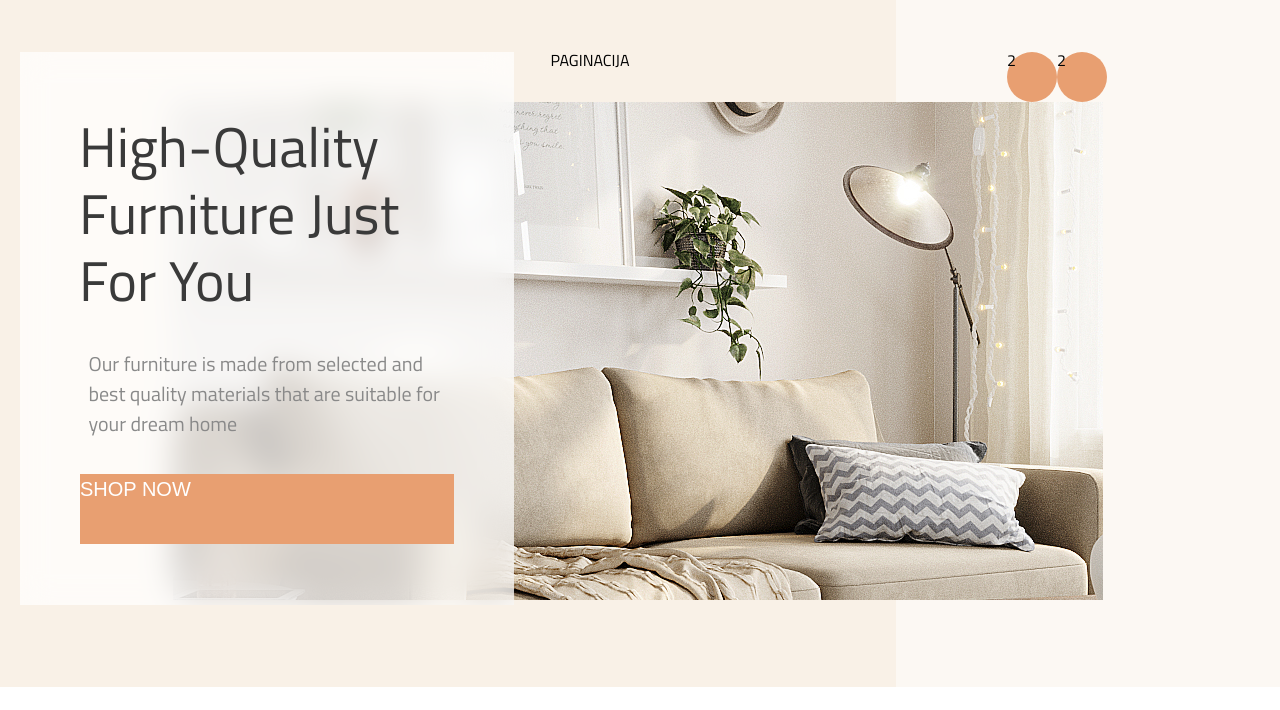
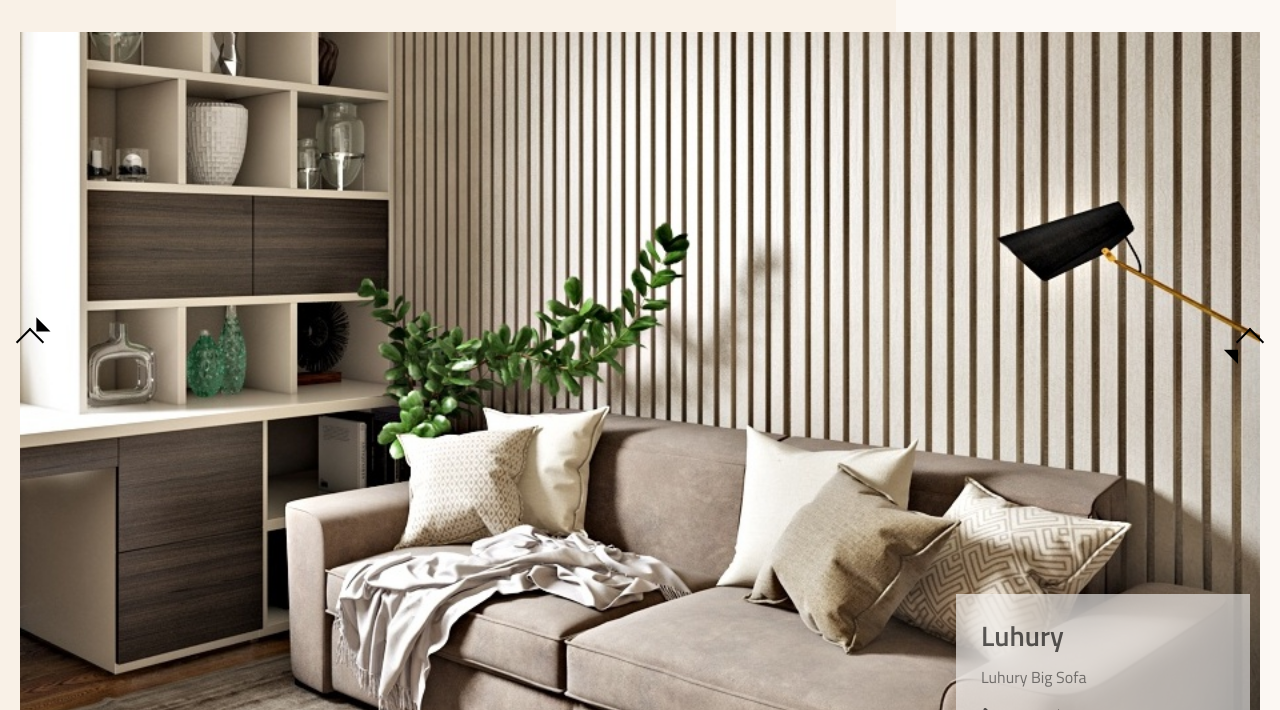
Before and after one commit to veselovp/WebSiteJS-CSS-HTML, a website: page src/index.html in a window 1280 px wide. Shown: the part 88-798 px from the top of the page. Drawn offline with nearby package versions, Linux system fonts and the light colour scheme; files that its build step writes are made by us from their sources; files whose address does not match are found by name; a web font is replaced by a local one.

Commit message:
some fixings from main slider

```diff
--- a/gulp/version.json
+++ b/gulp/version.json
@@ -1,3 +1,3 @@
 {
-    "main": "20221225163321"
+    "main": "20230430205310"
 }
--- a/src/html/common.html
+++ b/src/html/common.html
@@ -5,49 +5,34 @@
         <div class="common__cart-left left-cart">
           <div class="left-cart__body">
             <div class="left-cart__title">
-                            <h1 class="left-cart__text">High-Quality
-                                Furniture Just
-                                For You</h1>
+              <h1 class="left-cart__text">
+                High-Quality Furniture Just For You
+              </h1>
             </div>
             <div class="left-cart__bottom">
-                            <h2 class="left-cart__bottom">Our furniture is made from selected and best quality materials that are suitable for your dream home</h2>
+              <h2 class="left-cart__bottom">
+                Our furniture is made from selected and best quality materials
+                that are suitable for your dream home
+              </h2>
             </div>
-                        <div class="left-cart__btn"><button type="submit" class="button">SHOP NOW</button></div>
+            <div class="left-cart__btn">
+              <button type="submit" class="button">SHOP NOW</button>
             </div>
           </div>
-                <!-- Slider main container -->
-                <div class="swiper mySwiper">
-                    <div class="swiper-inner">
-                        <div class="swiper-pagination2">PAGINACIJA</div>
-                        <div class="swiper-hz">
-                            <div class="swiper-button-next2">2</div>
-                            <div class="swiper-button-prev2">2</div>
         </div>
-                    </div>
-                    <div class="swiper-wrapper">
-                        <div class="swiper-slide">
-                            <img src="../img/sld1.jpg" />
+        <div class="slider">
+          <div class="first">
+            <img src="../img/sld3.jpg" class="slider-slide" />
             <a href="" class="slider-main__content">
-                                <div class="slider-main__title">Bohauss</div>
-                                <div class="slider-main__text">Luhury big sofa</div>
-                                <div class="slider-main__price icon-angle-right">17000000%</div>
+              <div class="slider-main__title">Luhury</div>
+              <div class="slider-main__text">Luhury Big Sofa</div>
+              <div class="slider-main__price icon-angle-right">170000$</div>
             </a>
           </div>
-                        <div class="swiper-slide">
-                            <img src="../img/sld2.jpg" />
-                            <a href="" class="slider-main__content">
-                                <div class="slider-main__title">Her s gori</div>
-                                <div class="slider-main__text">Luhury big sofa</div>
-                                <div class="slider-main__price icon-angle-right">17000000%</div>
-                            </a>
-                        </div>
-                        <div class="swiper-slide">
-                            <img src="../img/sld3.jpg" />
-                            <a href="" class="slider-main__content">
-                                <div class="slider-main__title">Obossanije shorti</div>
-                                <div class="slider-main__text">Luhury big sofa</div>
-                                <div class="slider-main__price icon-angle-right">17009990000%</div>
-                            </a>
+          <div class="navigation">
+            <div class="arrows">
+                <div class="left-arrow"></div>
+                <div class="right-arrow"></div>
             </div>
           </div>
         </div>
@@ -55,3 +40,4 @@
       </div>
     </div>
   </div>
+</div>
--- a/src/scss/common.scss
+++ b/src/scss/common.scss
@@ -1,12 +1,181 @@
+// .common {
+//   &__wrapper {
+//     padding-bottom: 87px;
+//     background: #f9f1e7;
+//     @media (min-width: 991px) {
+//       width: 100%;
+//       height: 100%;
+//       background: linear-gradient(to right, #f9f1e7 70%, #fcf8f3 30%);
+//     }
+//   }
+
+//   &__container {
+// position: relative;
+// max-width: 1240px;
+// margin: 0px auto;
+//   }
+
+//   &__body {
+//     display: flex;
+//     padding-top: 140px;
+//     justify-content: space-between;
+//   }
+
+//   &__cart-left {
+//     display: none;
+//   }
+
+//   &__slider {
+//     width: 100%;
+//     z-index: 2;
+//     padding-top: 70px;
+//     padding-left: 25%;
+//   }
+
+//   &__small {
+//     max-width: 294px;
+//     max-height: 148px;
+//     gap: 12px;
+//     flex-direction: column;
+//     display: flex;
+//     padding: 25px;
+//     z-index: 2;
+//     align-self: flex-end;
+//   }
+// }
+
+// .left-cart {
+//   &__body {
+
+// position: absolute;
+// width: 494px;
+// height: 553px;
+// background: rgba(255, 255, 255, 0.72);
+// backdrop-filter: blur(15.5px);
+// z-index: 3;
+// display: flex;
+// flex-direction: column;
+// justify-content: center;
+// align-items: center;
+// gap: 35px;
+// padding: 45px;
+//   }
+
+//   &__text {
+// font-size: 56px;
+// line-height: 120%;
+// color: #3a3a3a;
+// max-width: 376px;
+//   }
+
+//   &__bottom {
+// max-width: 357px;
+// font-style: normal;
+// font-weight: 500;
+// font-size: 20px;
+// line-height: 150%;
+
+// color: #898989;
+//   }
+
+//   &__btn {
+// height: 70px;
+// width: 100%;
+// max-width: 374px;
+// background: #e89f71;
+// color: white;
+// font-weight: 600;
+// font-size: 20px;
+// line-height: 150%;
+//   }
+// }
+
+// .small-right {
+//   background: rgba(255, 255, 255, 0.72);
+//   backdrop-filter: blur(15.5px);
+//   width: 100%;
+
+//   &__title {
+//   }
+
+//   &__title-text {
+//     font-style: normal;
+//     font-weight: 600;
+//     font-size: 28px;
+//     line-height: 120%;
+//     color: #3a3a3a;
+//   }
+
+//   &__subtitle {
+//     font-style: normal;
+//     font-weight: 500;
+//     font-size: 16px;
+//     line-height: 150%;
+//     color: #616161;
+//   }
+
+//   &__price {
+//   }
+
+//   &__price-text {
+//     font-style: normal;
+//     font-weight: 600;
+//     font-size: 20px;
+//     line-height: 150%;
+//     color: #3a3a3a;
+//   }
+// }
+
+// .first {
+
+//   &__content {
+// position: absolute;
+// max-width: 294px;
+// max-height: 148px;
+// gap: 12px;
+// flex-direction: column;
+// display: flex;
+// padding: 25px;
+// z-index: 2;
+// align-self: flex-end;
+// background: rgba(255, 255, 255, 0.72);
+// backdrop-filter: blur(15.5px);
+// width: 100%;
+//   }
+
+//   &__title {
+// font-style: normal;
+// font-weight: 600;
+// font-size: 28px;
+// line-height: 120%;
+// color: #3a3a3a;
+//   }
+
+//   &__text {
+// font-style: normal;
+// font-weight: 500;
+// font-size: 16px;
+// line-height: 150%;
+// color: #616161;
+//   }
+
+//   &__price {
+// font-style: normal;
+// font-weight: 600;
+// font-size: 20px;
+// line-height: 150%;
+// color: #3a3a3a;
+//   }
+// // }
+// @@@@@@@@@@@@@@@@@@@@@@@
 .common {
-
   &__wrapper {
     padding-bottom: 87px;
-        background: #F9F1E7;
+    background: #f9f2e76f;
     @media (min-width: 991px) {
       width: 100%;
       height: 100%;
-            background: linear-gradient(to right, #F9F1E7 70%, #FCF8F3 30%);
+      background: linear-gradient(to right, #f9f1e7 70%, #fcf8f3 30%);
     }
   }
 
@@ -17,37 +186,16 @@
   }
 
   &__body {
-        display: flex;
-        padding-top: 140px;
-        justify-content: space-between;
+    padding-top: 120px;
   }
 
   &__cart-left {
-        display: flex;
-    }
-
-    &__slider {
-
-        width: 100%;
-        z-index: 2;
-        padding-top: 70px;
-        padding-left: 25%;
-    }
-
-    &__small {
-        max-width: 294px;
-        max-height: 148px;
-        gap: 12px;
-        flex-direction: column;
-        display: flex;
-        padding: 25px;
-        z-index: 2;
-        align-self: flex-end;
+    display: none;
   }
 }
-
+.container {
+}
 .left-cart {
-
   &__body {
     position: absolute;
     width: 494px;
@@ -61,146 +209,100 @@
     align-items: center;
     gap: 35px;
     padding: 45px;
-
   }
 
   &__title {
   }
 
   &__text {
-
     font-size: 56px;
     line-height: 120%;
-    color: #3A3A3A;
+    color: #3a3a3a;
     max-width: 376px;
-
   }
 
   &__bottom {
-
     max-width: 357px;
     font-style: normal;
     font-weight: 500;
     font-size: 20px;
     line-height: 150%;
 
-
     color: #898989;
-
-
   }
 
   &__btn {
     height: 70px;
     width: 100%;
     max-width: 374px;
-        background: #E89F71;
+    background: #e89f71;
     color: white;
     font-weight: 600;
     font-size: 20px;
     line-height: 150%;
-
-
-
-
   }
 }
 .button {
 }
-.swiper {
+.slider {
+}
+.first {
+}
+.slider-slide {
   width: 100%;
-    height: 100%;
 }
-.mySwiper {
-}
-.swiper-button-next {
-
-    margin-top: 55px;
-    background-color: #99c50a;
-    height: 75px;
-    border: 2px solid #99c50a;
-    width: 255px;
-    font-size: 1.5rem;
-    border-radius: 15px;
-    color: white;
-
-}
-.swiper-button-prev {
-    margin-top: 55px;
-    background-color: blue;
-    height: 75px;
-    border: 2px solid #99c50a;
-    width: 255px;
-    font-size: 1.5rem;
-    border-radius: 15px;
-    color: white;
-}
-.swiper-wrapper {
-}
-.swiper-slide {
-}
-.small-right {
-    background: rgba(255, 255, 255, 0.72);
-    backdrop-filter: blur(15.5px);
+// slider navigation
+.navigation {
+  position: absolute;
+  top: 50%;
   width: 100%;
 
-    &__title {
-    }
+  .arrows {
+    display: flex;
+    justify-content: space-between;
+    align-items: center;
 
-    &__title-text {
 
-        font-style: normal;
-        font-weight: 600;
-        font-size: 28px;
-        line-height: 120%;
-        color: #3A3A3A;
-    }
+    .left-arrow,
+    .right-arrow {
+      position: relative;
+      width: 20px;
+      height: 20px;
+      border-top: 2px solid black;
+      border-right: 2px solid black;
+      transform: rotate(-45deg);
+      cursor: pointer;
 
-    &__subtitle {
+      &::before {
+        content: '';
+        position: absolute;
+        width: 0;
+        height: 0;
+        border: 10px solid transparent;
 
-        font-style: normal;
-        font-weight: 500;
-        font-size: 16px;
-        line-height: 150%;
-        color: #616161;
-
-    }
-
-    &__price {
-    }
-
-    &__price-text {
-
-        font-style: normal;
-        font-weight: 600;
-        font-size: 20px;
-        line-height: 150%;
-        color: #3A3A3A;
       }
     }
 
+    .left-arrow::before {
+      border-right-color: black;
+      right: -14px;
+      top: -5px;
+    }
 
-// @@@@@@@@@@@@@@@@
+    .right-arrow::before {
+      border-left-color: black;
+      left: -14px;
+      top: -5px;
+    }
+  }
+}
 
-
-.swiper {
-    all: none;
-    width: 934px;
-    height: 548px;
-
-
-}
-.mySwiper {
-
-}
-.swiper-wrapper {
-}
-.swiper-slide {
-}
 .slider-main {
-
   &__content {
     position: absolute;
+    bottom: 0;
+    right: 0;
+    margin: 10px;
     max-width: 294px;
     max-height: 148px;
     gap: 12px;
@@ -212,7 +314,10 @@ color: #898989;
     background: rgba(255, 255, 255, 0.72);
     backdrop-filter: blur(15.5px);
     width: 100%;
-
+    opacity: 0.8;
+    :hover {
+      opacity: 1;
+    }
   }
 
   &__title {
@@ -220,7 +325,7 @@ color: #898989;
     font-weight: 600;
     font-size: 28px;
     line-height: 120%;
-            color: #3A3A3A;
+    color: #3a3a3a;
   }
 
   &__text {
@@ -236,35 +341,8 @@ color: #898989;
     font-weight: 600;
     font-size: 20px;
     line-height: 150%;
-            color: #3A3A3A;
+    color: #3a3a3a;
   }
 }
 .icon-angle-right {
 }
-
-.swiper-button-next2 {
-    width: 50px;
-    height: 50px;
-    border-radius: 60px;
-    background-color: #E89F71;
-
-}
-.swiper-button-prev2 {
-    width: 50px;
-    height: 50px;
-    border-radius: 60px;
-    background-color: #E89F71;
-}
-
-.swiper-inner {
-    display: flex;
-    justify-content: space-between;
-}
-
-.swiper-hz {
-    display: flex;
-}
-
-.swiper-pagination2 {
-    margin: 0px auto;
-}
--- /dev/null
+++ b/src/scss/common2.scss
@@ -0,0 +1,58 @@
+.common {
+  background: #a96a1e;
+  @media (min-width: 991px) {
+    width: 100%;
+    height: 100%;
+    background: linear-gradient(to right, #f9f1e7 70%, #fcf8f3 30%);
+  }
+  &__wrapper {
+  }
+
+  &__container {
+  }
+
+  &__body {
+  }
+
+  &__cart-left {
+  }
+}
+.container {
+}
+.left-cart {
+  &__body {
+  }
+
+  &__title {
+  }
+
+  &__text {
+  }
+
+  &__bottom {
+  }
+
+  &__btn {
+  }
+}
+.button {
+}
+.slider {
+}
+.first {
+}
+.slider-main {
+  &__content {
+  }
+
+  &__title {
+  }
+
+  &__text {
+  }
+
+  &__price {
+  }
+}
+.icon-angle-right {
+}
```
Also changed, not shown: src/js/app.js (+0 -22 lines), dist/css/style.css, dist/css/style.min.css, dist/img/stack/sprite.stack.html, dist/index.html, dist/js/app.min.js. Lines whose indentation alone changed are shown as unchanged.
